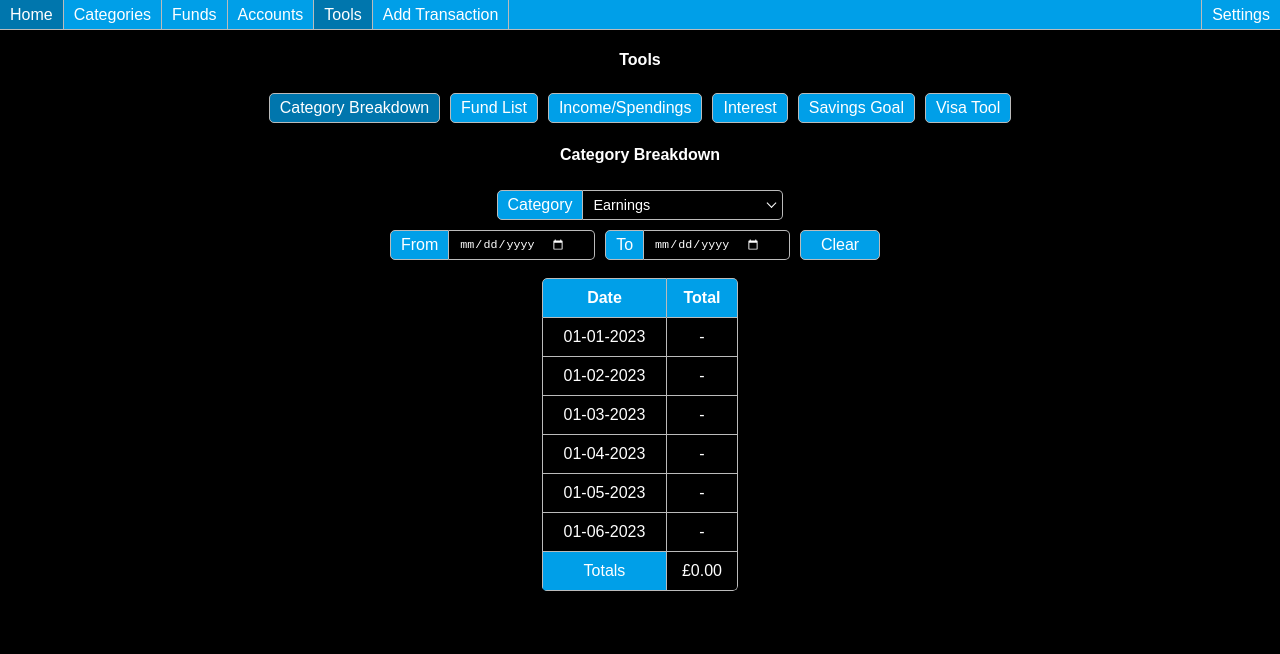
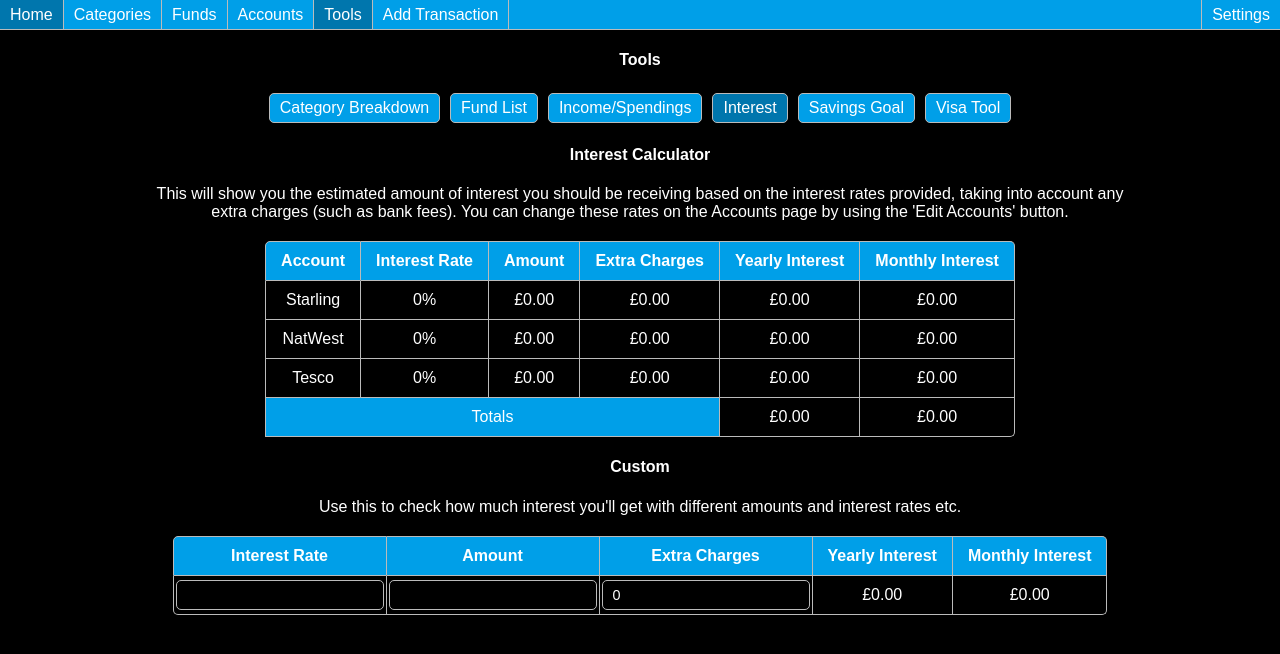
Before and after one commit to Vyper248/budget-app-2, a React (Vite) app: page / in a window 1280 px wide. Both pictures are taken after a click on the link "Tools". Shown: the top 654 px of the page. Built offline with nearby package versions, Linux system fonts and the light colour scheme.

Commit message:
Added Interest page to Tools.

```diff
--- /dev/null
+++ b/src/pages/Tools/Interest/Interest.style.ts
@@ -0,0 +1,11 @@
+import styled from "styled-components";
+
+const StyledInterest = styled.div`
+    & p {
+        text-align: center;
+        max-width: 1000px;
+        margin: 20px auto;
+    }
+`;
+
+export default StyledInterest
--- /dev/null
+++ b/src/pages/Tools/Interest/Interest.tsx
@@ -0,0 +1,118 @@
+import { useState } from "react";
+import StyledInterest from "./Interest.style";
+import { useAppSelector } from "@/redux/hooks";
+
+import { selectAccounts, selectVisibleAccounts } from "@/redux/accountsSlice";
+import { selectTransactions } from "@/redux/transactionsSlice";
+import { parseCurrency } from "@/utils/transactions.utils";
+import { getAmount, getAccountTotals } from "@/utils/transactions.utils";
+
+import Table from "@/components/Table/Table";
+import Input from "@/components/Input/Input";
+
+type InterestProps = {
+
+}
+
+const calculateInterest = (amount: number, rate: number, extraCharges: number): [number,number] => {
+	const yearlyInterestBase = amount * (rate / 100);
+	const monthlyInterestBase = yearlyInterestBase / 12;
+
+	let monthly = monthlyInterestBase - extraCharges;
+	let yearly = monthly * 12;
+
+	return [monthly, yearly];
+}
+
+const Interest = ({}: InterestProps) => {
+	const accounts = useAppSelector(selectVisibleAccounts);
+	const transactions = useAppSelector(selectTransactions);
+
+	//custom interest data
+	const [customInterest, setCustomInterest] = useState('');
+    const [customAmount, setCustomAmount] = useState('');
+    const [customCharges, setCustomCharges] = useState('0');
+	const [ customMonthly, customYearly ] = calculateInterest(Number(customAmount), Number(customInterest), Number(customCharges));
+
+	//table data
+	const accountTotals = getAccountTotals(transactions, accounts);
+
+	//setup data variables
+	let totalYearly = 0;
+	let totalMonthly = 0;
+	const interestObj = {} as {[key: number]: {monthly: number, yearly: number}};
+	accounts.forEach(acc => interestObj[acc.id] = {monthly: 0, yearly: 0});
+
+	//calculate interest based on totals
+	accounts.forEach(acc => {
+		const data = interestObj[acc.id];
+		[data.monthly, data.yearly] = calculateInterest(accountTotals[acc.id], acc.interestRate, acc.extraCharges);
+		totalYearly += data.yearly;
+		totalMonthly += data.monthly;
+	});
+
+	return (
+		<StyledInterest>
+			<h4>Interest Calculator</h4>
+			<p>This will show you the estimated amount of interest you should be receiving based on the interest rates provided, taking into account any extra charges (such as bank fees). You can change these rates on the Accounts page by using the 'Edit Accounts' button.</p>
+			<Table>
+				<thead>
+					<tr>
+						<th>Account</th>
+						<th>Interest Rate</th>
+						<th>Amount</th>
+						<th>Extra Charges</th>
+						<th>Yearly Interest</th>
+						<th>Monthly Interest</th>
+					</tr>
+				</thead>
+				<tbody>
+					{
+						accounts.map(account => {
+							return (
+								<tr key={account.id}>
+									<td>{account.name}</td>
+									<td>{account.interestRate}%</td>
+									<td>{parseCurrency(accountTotals[account.id])}</td>
+									<td>{parseCurrency(account.extraCharges)}</td>
+									<td>{parseCurrency(interestObj[account.id].yearly)}</td>
+									<td>{parseCurrency(interestObj[account.id].monthly)}</td>
+								</tr>
+							);
+						})
+					}
+					<tr>
+						<th colSpan={4}>Totals</th>
+						<td>{parseCurrency(totalYearly)}</td>
+						<td>{parseCurrency(totalMonthly)}</td>
+					</tr>
+				</tbody>
+			</Table>
+
+			<h4>Custom</h4>
+			<p>Use this to check how much interest you'll get with different amounts and interest rates etc.</p>
+			<Table>
+				<thead>
+					<tr>
+						<th>Interest Rate</th>
+						<th>Amount</th>
+						<th>Extra Charges</th>
+						<th>Yearly Interest</th>
+						<th>Monthly Interest</th>
+					</tr>
+				</thead>
+				<tbody>
+					<tr>
+						<td className='input'><Input type='number' value={customInterest} onChange={setCustomInterest} aria-label='Custom Interest Rate'/></td>
+						<td className='input'><Input type='number' value={customAmount} onChange={setCustomAmount} aria-label='Custom Amount'/></td>
+						<td className='input'><Input type='number' value={customCharges} onChange={setCustomCharges} aria-label='Custom Extra Charges'/></td>
+						<td>{parseCurrency(customYearly)}</td>
+						<td>{parseCurrency(customMonthly)}</td>
+					</tr>
+				</tbody>
+			</Table>
+		</StyledInterest>
+	);
+}
+
+export default Interest;
--- a/src/pages/Tools/Tools.tsx
+++ b/src/pages/Tools/Tools.tsx
@@ -3,18 +3,19 @@ import StyledTools from "./Tools.style";
 
 import Button from "@/components/Button/Button";
 import CategoryBreakdown from "./CategoryBreakdown/CategoryBreakdown";
+import Interest from "./Interest/Interest";
 
 const pages = [
 	{ label: 'Category Breakdown', component: <CategoryBreakdown key='categoryBreakdown'/> },
 	{ label: 'Fund List', component: null },
 	{ label: 'Income/Spendings', component: null },
-	{ label: 'Interest', component: null },
+	{ label: 'Interest', component: <Interest key='interest'/> },
 	{ label: 'Savings Goal', component: null },
 	{ label: 'Visa Tool', component: null },
 ]
 
 const Tools = ({}) => {
-	const [subPage, setSubPage] = useState(pages[0].label);
+	const [subPage, setSubPage] = useState(pages[3].label);
 
 	return (
 		<StyledTools>
```
Also changed, not shown: 1 other file (tests, documents, lock files or other folders).
